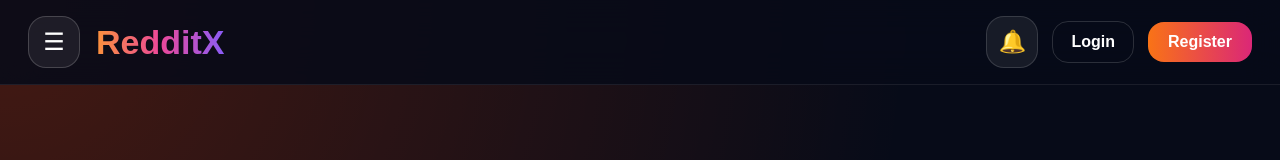
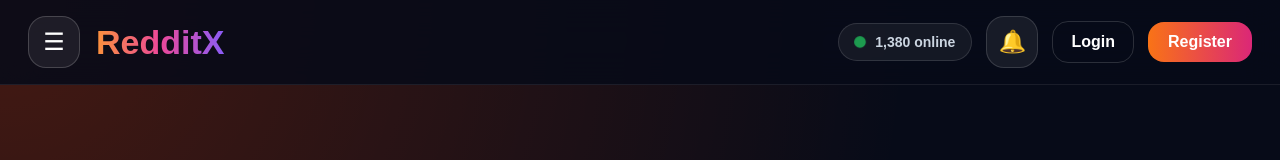
Before and after one commit to Kesarkarale/reddit-clone, a Next.js app: page / in a window 1280 px wide. Shown: the top 160 px of the page. Built offline with nearby package versions, Linux system fonts and the light colour scheme.

Commit message:
Update Navbar.js

```diff
--- a/components/Navbar.js
+++ b/components/Navbar.js
@@ -1,6 +1,7 @@
 "use client";
 
 import { useEffect, useState } from "react";
+import OnlineUsers from "./OnlineUsers";
 
 export default function Navbar() {
   const [menuOpen, setMenuOpen] = useState(false);
@@ -93,6 +94,7 @@ export default function Navbar() {
         )}
 
         <div style={topActions}>
+          <OnlineUsers />
           <a href="/notifications" style={notifyBtn}>
             🔔
 
```
